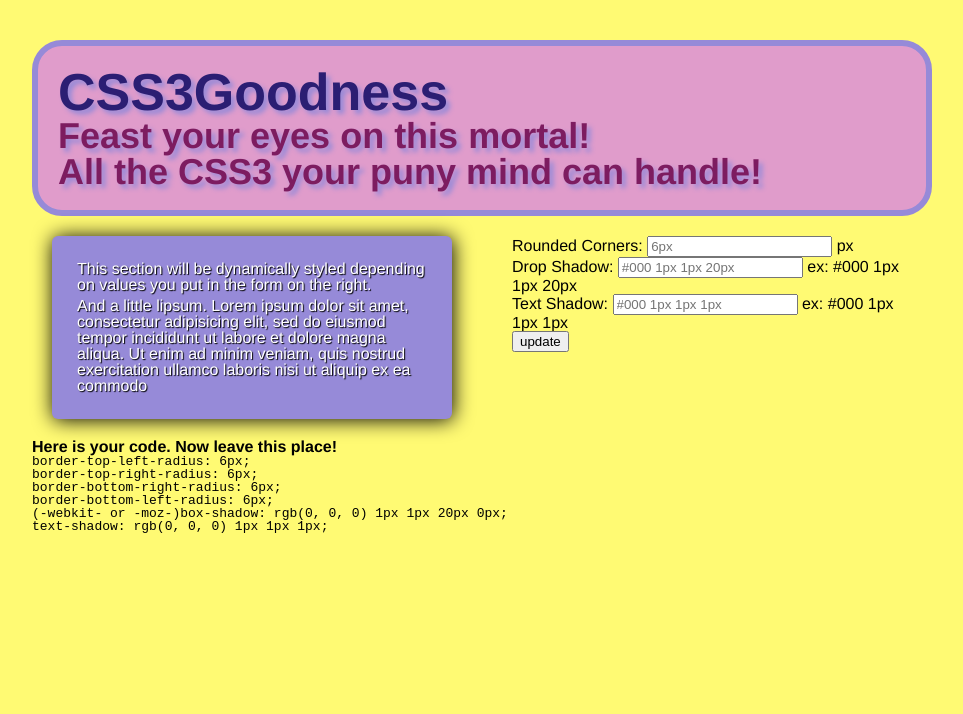
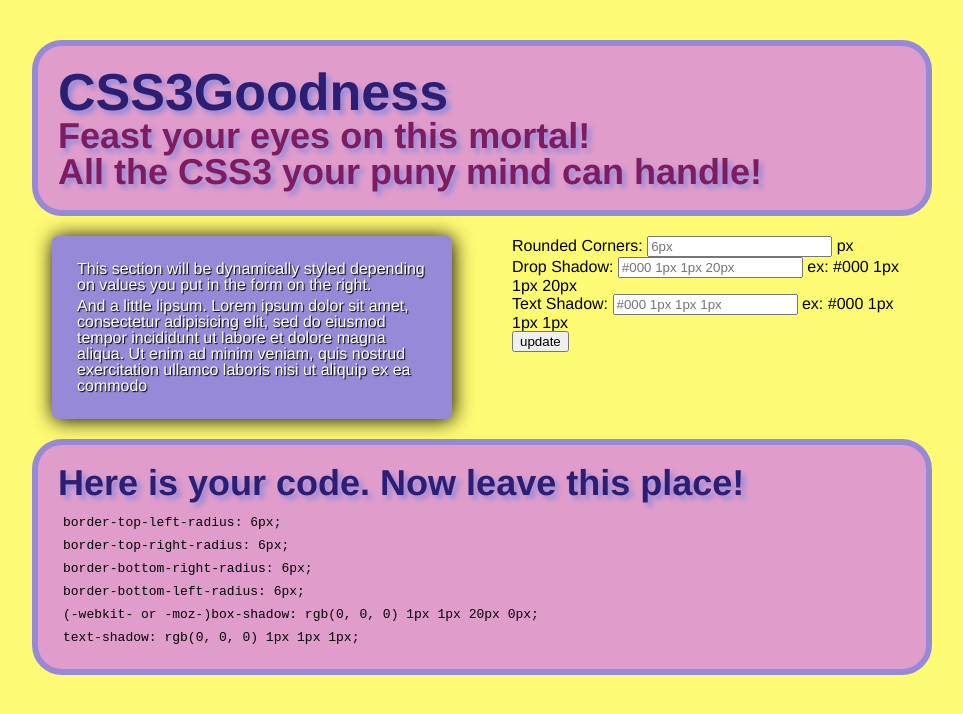
Before and after one commit to cgcardona/CSS3Goodness, a plain HTML site: page index.html in a window 1280 px wide. Shown: the whole page, without its empty margins (158-1121 px from the left). Drawn offline with nearby package versions, Linux system fonts and the light colour scheme.

Commit message:
styles for the footer h2 and p's

```diff
--- a/css/screen.css
+++ b/css/screen.css
@@ -57,4 +57,21 @@ header h2{
 
 footer{
   clear:both;
+  padding:20px;
+  background-color:#E09CCB;
+  border-style:solid;
+  border-width:6px;
+  border-color:#968AD8;
+  border-radius:30px;
 }
+
+footer h2{
+  margin-bottom:10px;
+  color:#2B1E73;
+  font-size:2.25em;
+  text-shadow:#968AD8 4px 4px 5px;
+}
+
+footer p{
+  padding:5px;
+}
```
